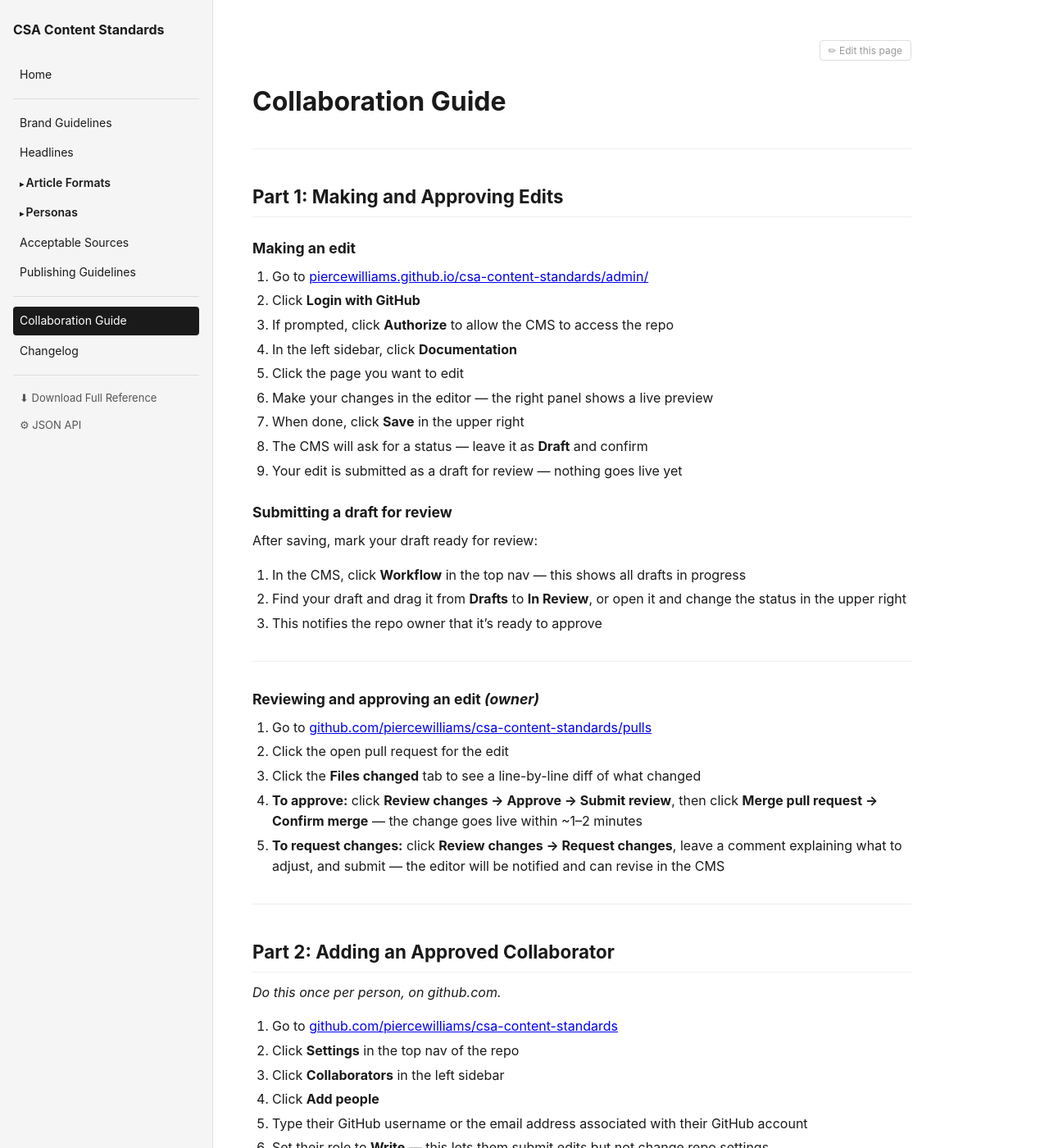
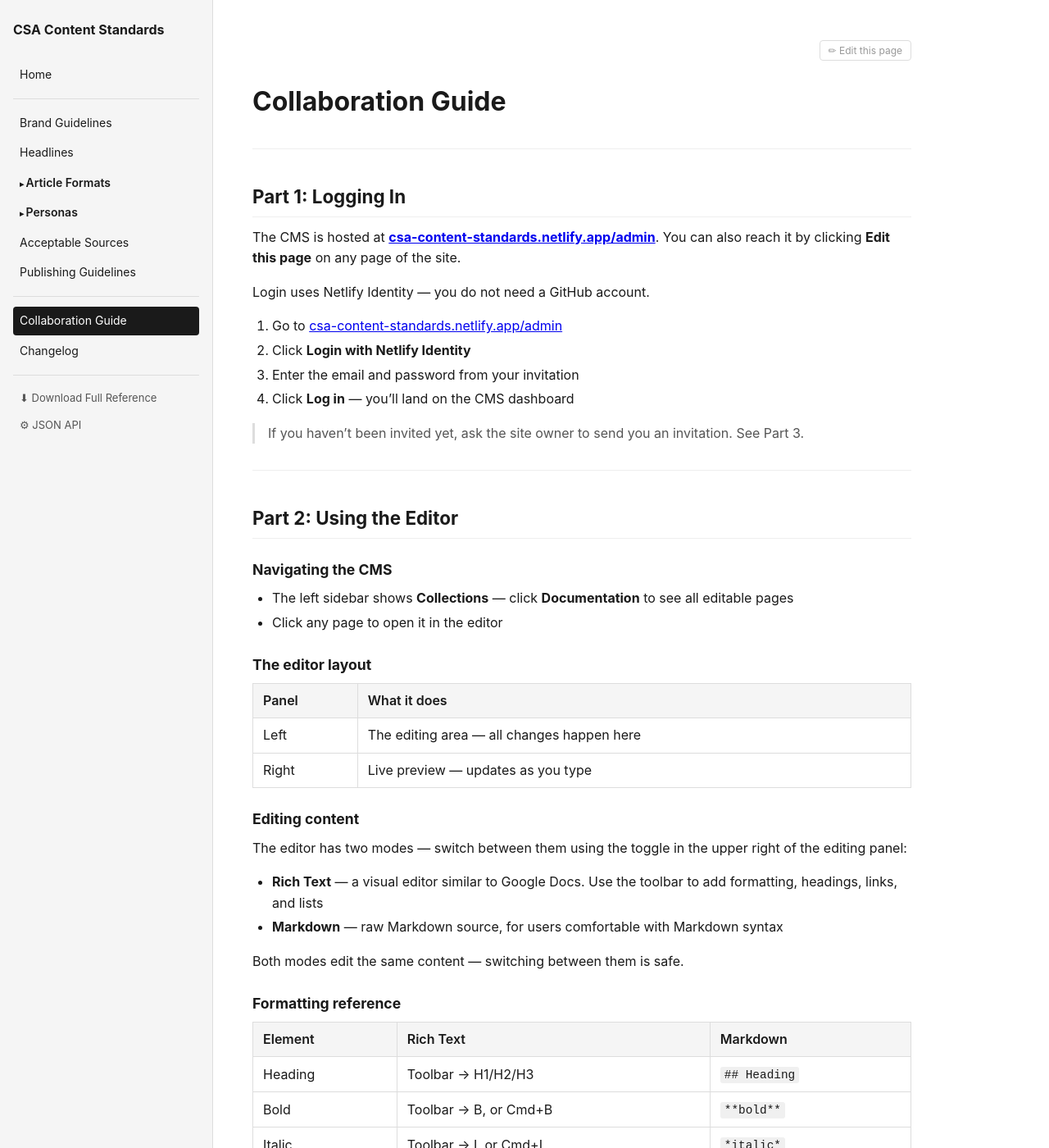
Before and after one commit to piercewilliams/csa-content-standards, a Jekyll site: the page built from docs/collaboration-guide.md, in a window 1280 px wide and 1400 px high. Shown: the whole window at 82% size. Built offline with Jekyll 4.4.1, drawn with Linux system fonts in a browser that asks for light colours; a script that is not in the unit is left out; some of the changed text lies outside the part shown.

Commit message:
updated changelog

```diff
--- a/docs/collaboration-guide.md
+++ b/docs/collaboration-guide.md
@@ -8,82 +8,97 @@ cms_entry: collaboration-guide
 
 ---
 
-## Part 1: Making and Approving Edits
+## Part 1: Logging In
 
-### Making an edit
+The CMS is hosted at **[csa-content-standards.netlify.app/admin](https://csa-content-standards.netlify.app/admin/)**. You can also reach it by clicking **Edit this page** on any page of the site.
 
-1. Go to [piercewilliams.github.io/csa-content-standards/admin/](https://piercewilliams.github.io/csa-content-standards/admin/)
-2. Click **Login with GitHub**
-3. If prompted, click **Authorize** to allow the CMS to access the repo
-4. In the left sidebar, click **Documentation**
-5. Click the page you want to edit
-6. Make your changes in the editor — the right panel shows a live preview
-7. When done, click **Save** in the upper right
-8. The CMS will ask for a status — leave it as **Draft** and confirm
-9. Your edit is submitted as a draft for review — nothing goes live yet
+Login uses Netlify Identity — you do not need a GitHub account.
 
-### Submitting a draft for review
+1. Go to [csa-content-standards.netlify.app/admin](https://csa-content-standards.netlify.app/admin/)
+2. Click **Login with Netlify Identity**
+3. Enter the email and password from your invitation
+4. Click **Log in** — you'll land on the CMS dashboard
 
-After saving, mark your draft ready for review:
-
-1. In the CMS, click **Workflow** in the top nav — this shows all drafts in progress
-2. Find your draft and drag it from **Drafts** to **In Review**, or open it and change the status in the upper right
-3. This notifies the repo owner that it's ready to approve
+> If you haven't been invited yet, ask the site owner to send you an invitation. See Part 3.
 
 ---
 
-### Reviewing and approving an edit *(owner)*
+## Part 2: Using the Editor
 
-1. Go to [github.com/piercewilliams/csa-content-standards/pulls](https://github.com/piercewilliams/csa-content-standards/pulls)
-2. Click the open pull request for the edit
-3. Click the **Files changed** tab to see a line-by-line diff of what changed
-4. **To approve:** click **Review changes → Approve → Submit review**, then click **Merge pull request → Confirm merge** — the change goes live within ~1–2 minutes
-5. **To request changes:** click **Review changes → Request changes**, leave a comment explaining what to adjust, and submit — the editor will be notified and can revise in the CMS
+### Navigating the CMS
+
+- The left sidebar shows **Collections** — click **Documentation** to see all editable pages
+- Click any page to open it in the editor
+
+### The editor layout
+
+| Panel | What it does |
+|---|---|
+| Left | The editing area — all changes happen here |
+| Right | Live preview — updates as you type |
+
+### Editing content
+
+The editor has two modes — switch between them using the toggle in the upper right of the editing panel:
+
+- **Rich Text** — a visual editor similar to Google Docs. Use the toolbar to add formatting, headings, links, and lists
+- **Markdown** — raw Markdown source, for users comfortable with Markdown syntax
+
+Both modes edit the same content — switching between them is safe.
+
+### Formatting reference
+
+| Element | Rich Text | Markdown |
+|---|---|---|
+| Heading | Toolbar → H1/H2/H3 | `## Heading` |
+| Bold | Toolbar → B, or Cmd+B | `**bold**` |
+| Italic | Toolbar → I, or Cmd+I | `*italic*` |
+| Link | Toolbar → link icon | `[text](url)` |
+| Bullet list | Toolbar → list icon | `- item` |
+| Code | Toolbar → code icon | `` `code` `` |
+
+### Saving
+
+1. When done editing, click **Save** in the upper right
+2. The CMS commits your changes directly to the repository
+3. Netlify automatically rebuilds the site — changes go live within **1–2 minutes**
+
+> There is no draft or review step — saved changes publish immediately.
 
 ---
 
-## Part 2: Adding an Approved Collaborator
+## Part 3: Adding a Collaborator *(owner only)*
 
-*Do this once per person, on github.com.*
+Collaborators are managed through Netlify Identity — no GitHub account is required.
 
-1. Go to [github.com/piercewilliams/csa-content-standards](https://github.com/piercewilliams/csa-content-standards)
-2. Click **Settings** in the top nav of the repo
-3. Click **Collaborators** in the left sidebar
-4. Click **Add people**
-5. Type their GitHub username or the email address associated with their GitHub account
-6. Set their role to **Write** — this lets them submit edits but not change repo settings
-7. Click **Add [username] to this repository**
-8. They'll receive an email invitation — they must accept it before they can log into the CMS
+1. Go to [app.netlify.com/sites/csa-content-standards/identity](https://app.netlify.com/sites/csa-content-standards/identity)
+2. Click **Invite users**
+3. Enter the collaborator's email address and click **Send**
+4. They'll receive an email invitation to set a password and log in
+
+To remove a collaborator, find them in the users list on that same page and delete their account.
 
 ---
 
-## Part 3: New Collaborator Setup — Start to Finish
+## Part 4: New Collaborator Setup — Start to Finish
 
-### Step 1 — Create a GitHub account
+### Step 1 — Accept the invitation
 
-1. Go to [github.com](https://github.com) and click **Sign up**
-2. Enter an email address, create a password, and choose a username
-3. Verify your email address when GitHub sends a confirmation
+1. Check your email for a message from Netlify with the subject *"You've been invited to join..."*
+2. Click the link in the email
+3. You'll be taken to the site — a prompt will appear to set your password
+4. Enter a password and confirm it
 
-### Step 2 — Accept the collaboration invitation
+### Step 2 — Log into the CMS
 
-1. Check the inbox of the email used to sign up for GitHub
-2. Find the email from GitHub with the subject line: *"[piercewilliams] You've been invited to collaborate"*
-3. Click **View invitation** in the email
-4. On the GitHub page that opens, click **Accept invitation**
+1. Go to [csa-content-standards.netlify.app/admin](https://csa-content-standards.netlify.app/admin/)
+2. Click **Login with Netlify Identity**
+3. Enter your email and the password you just set
+4. You're in
 
-### Step 3 — Log into the CMS
-
-1. Go to [piercewilliams.github.io/csa-content-standards/admin/](https://piercewilliams.github.io/csa-content-standards/admin/)
-2. Click **Login with GitHub**
-3. Enter your GitHub username and password
-4. When GitHub asks *"Authorize CSA Content Standards to access your account?"* — click **Authorize**
-5. You're in
-
-### Step 4 — Make an edit
+### Step 3 — Make an edit
 
 1. Click **Documentation** in the left sidebar
 2. Click the page you want to edit
-3. Make your changes — the right panel shows a live preview as you type
-4. Click **Save** when done — your edit goes to the owner for review
-5. You'll receive a GitHub email notification when it's approved and published, or if changes are requested
+3. Make your changes in the editor — the right panel shows a live preview
+4. Click **Save** when done — the change goes live on the site within 1–2 minutes
```
Also changed, not shown: admin/config.yml (+8 -0 lines), docs/changelog.md (+9 -1 lines).
